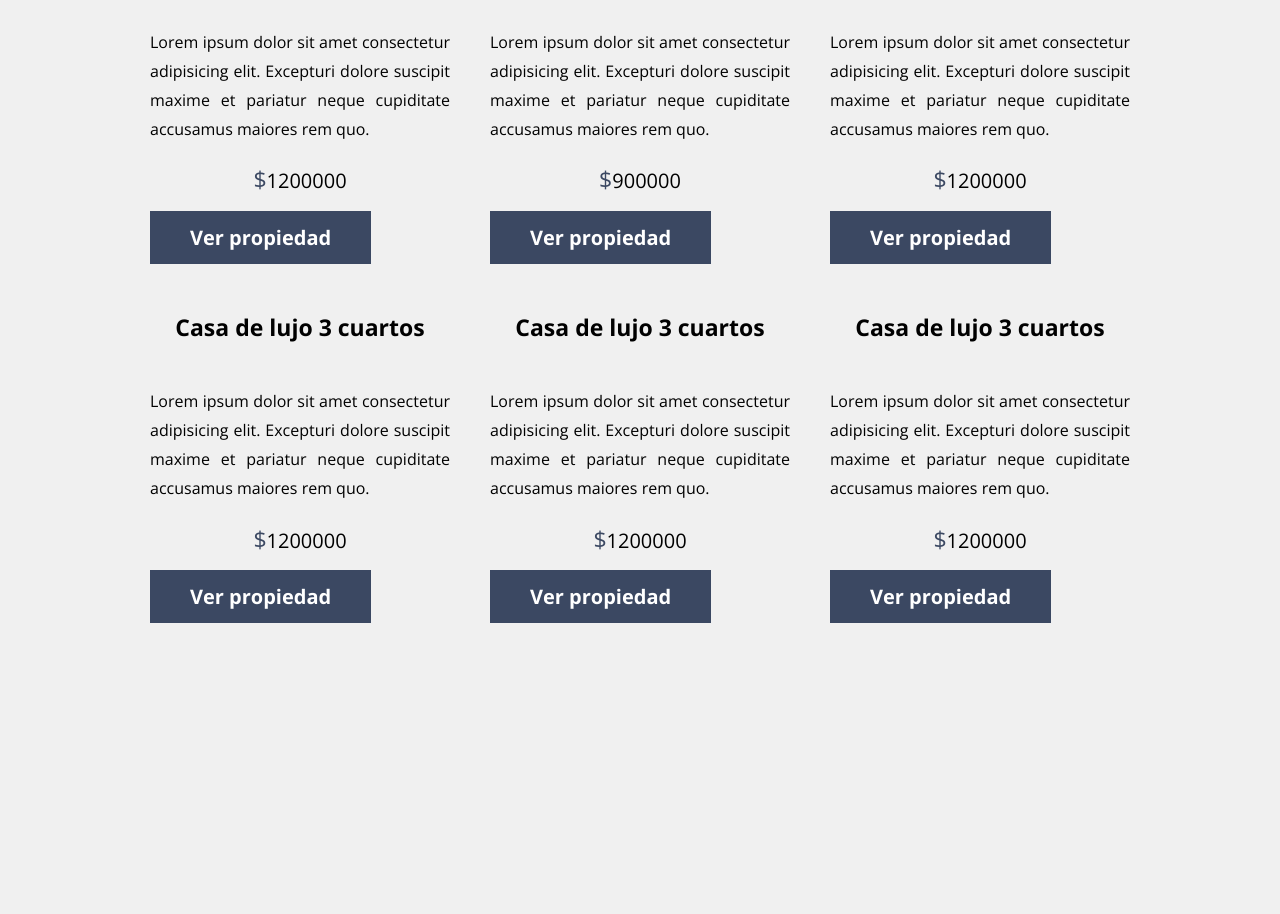
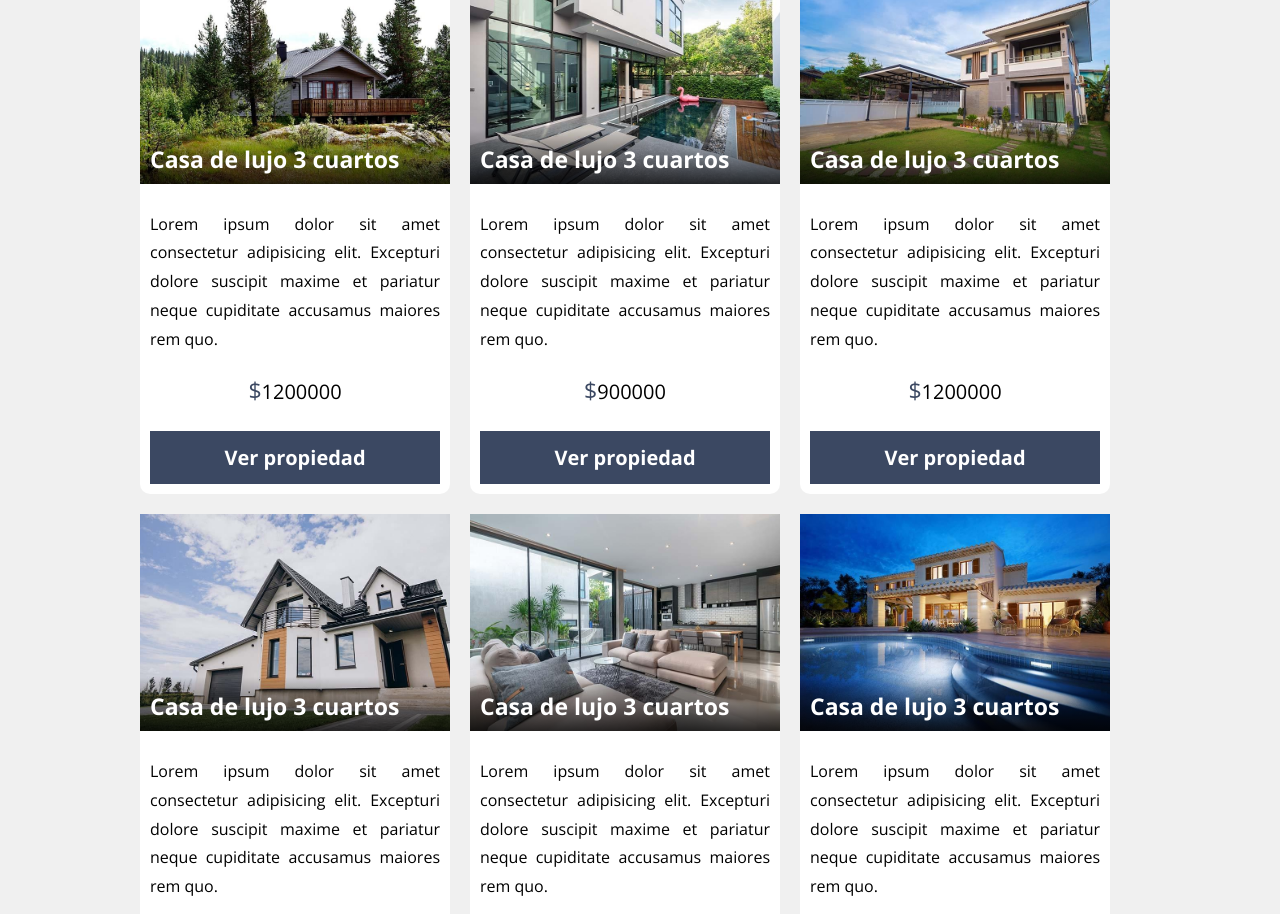
Before and after one commit to LuisVilla12/PR-RealStyle, a website: page index.html in a window 1280 px wide. Shown: the part 628-1542 px from the top of the page. Before the commit the page ends 1311 px from the top, so only its background shows below. Drawn offline with nearby package versions, Linux system fonts and the light colour scheme.

Commit message:
v03 Propiedades Fin

```diff
--- a/src/scss/base/_tipografia.scss
+++ b/src/scss/base/_tipografia.scss
@@ -17,8 +17,9 @@ h2 {
     &::after {
         content: '';
         display: block;
-        width: 3rem;
-        height: .3rem;
+        width: 15rem;
+        height: .5rem;
+        background-image: linear-gradient(to right, v.$primario 0%, v.$primario 50%, lighten(v.$primario, 20%) 50%, lighten(v.$primario, 40%) 100%);
     }
 }
 
--- a/src/scss/iu/_propiedad.scss
+++ b/src/scss/iu/_propiedad.scss
@@ -4,40 +4,47 @@
     padding: 5rem 0;
     &__heading {
         font-weight: 400;
-        text-align: center;
         margin: 2rem 0;
         span {
             font-weight: bold
         }
-        @include m.tablet {
-            text-align: left;
-        }
     }
     &__grid {
-        padding: 3rem;
+        padding: 1rem;
         display: grid;
         grid-template-columns: repeat(6, 30rem);
-        column-gap: 3rem;
+        column-gap: 3.5rem;
         overflow-y: hidden;
         overflow-x: scroll;
         scroll-snap-type: x mandatory;
         @include m.telefono {
+            padding: 3rem 3rem 3rem 0;
             @include m.grid(2, 2rem);
             overflow-x: hidden;
         }
         @include m.tablet {
             @include m.grid(3, 2rem);
-            padding: 0;
         }
     }
 }
 
 .propiedad {
+    background-color: v.$blanco;
+    border-radius: 1rem;
     scroll-snap-align: center;
     &__nombre {
-        text-align: center;
         font-size: 2.3rem;
-        margin: 2rem 0;
+        margin: 0;
+        color: v.$blanco;
+        position: absolute;
+        bottom: 1rem;
+        left: 1rem;
+    }
+    &__imagen {
+        aspect-ratio: 1/.7;
+        background-size: cover;
+        background-repeat: no-repeat;
+        position: relative;
     }
     &__contenido {
         padding: 1rem;
@@ -57,6 +64,12 @@
     }
     &__boton {
         @include m.boton(v.$primario, v.$blanco);
-        margin: 0 auto;
+        display: block;
+    }
+    @for $i from 1 to 7 {
+        $imagen: '../img/propiedad_'+$i+'.jpg';
+        &:nth-child(#{$i}) &__imagen {
+            background-image: linear-gradient(to bottom, transparentize(v.$negro, 1) 0%, transparentize(v.$negro, 1) 75%, transparentize(v.$negro, .2)), url($imagen);
+        }
     }
 }
```
Also changed, not shown: index.html (+2 -1 lines), build/css/app.css, 1 other file.
